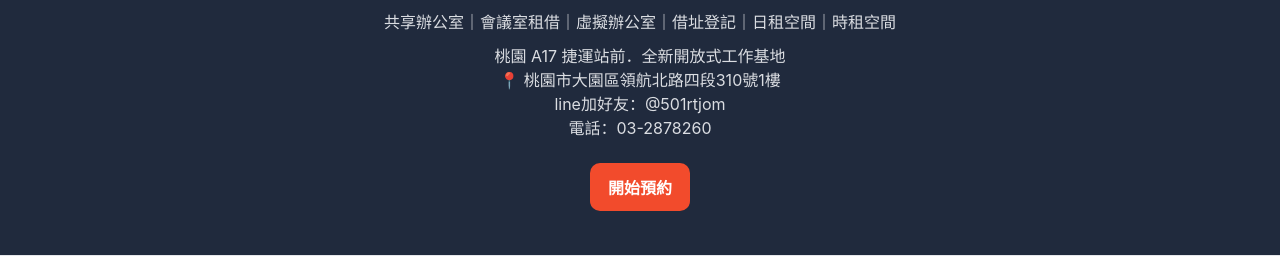
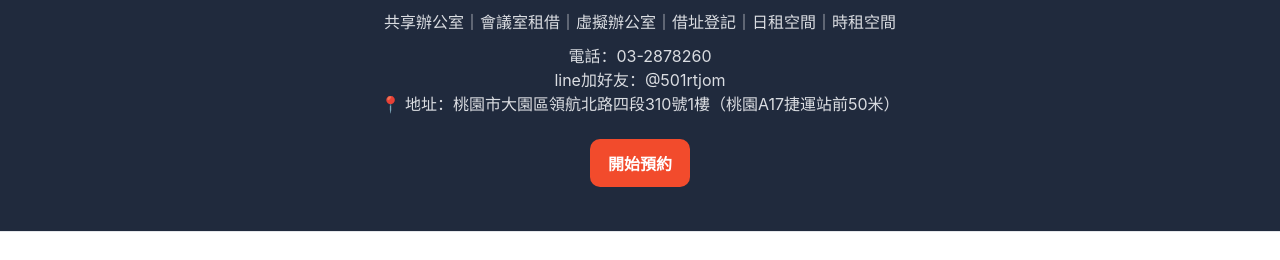
Before and after one commit to metasky092web/metaskyweb, a plain HTML site: page index.html in a window 1280 px wide. Shown: the part 163-423 px from the top of the page. Drawn offline with Linux system fonts and the light colour scheme.

Commit message:
Update index.html

```diff
--- a/index.html
+++ b/index.html
@@ -115,7 +115,7 @@ LINE QR
 <div class="container">
 <h1>大耘共享空間 MetaSky</h1>
 <p>共享辦公室｜會議室租借｜虛擬辦公室｜借址登記｜日租空間｜時租空間</p>
-<p class="muted">桃園 A17 捷運站前．全新開放式工作基地<br>📍 桃園市大園區領航北路四段310號1樓<br>line加好友：@501rtjom<br>電話：03-2878260</p>
+<p class="muted">電話：03-2878260<br>line加好友：@501rtjom <br>📍 地址：桃園市大園區領航北路四段310號1樓（桃園A17捷運站前50米）</p>
 <div class="cta">
 <a class="btn btn-primary" href="https://calendar.app.google/Spbbk614mnnTr4cc9" target="_blank" rel="noopener">開始預約</a>
 
```
